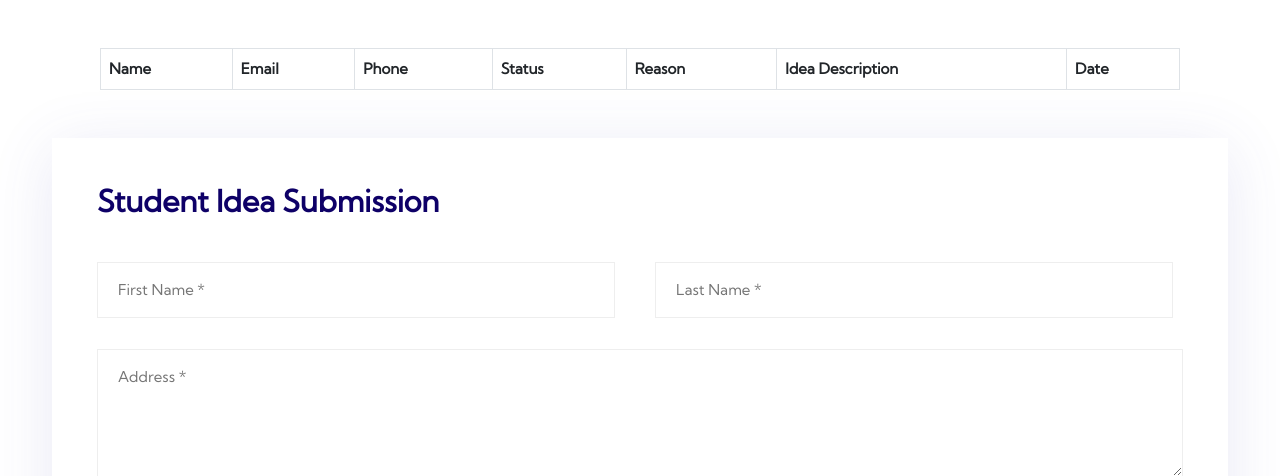
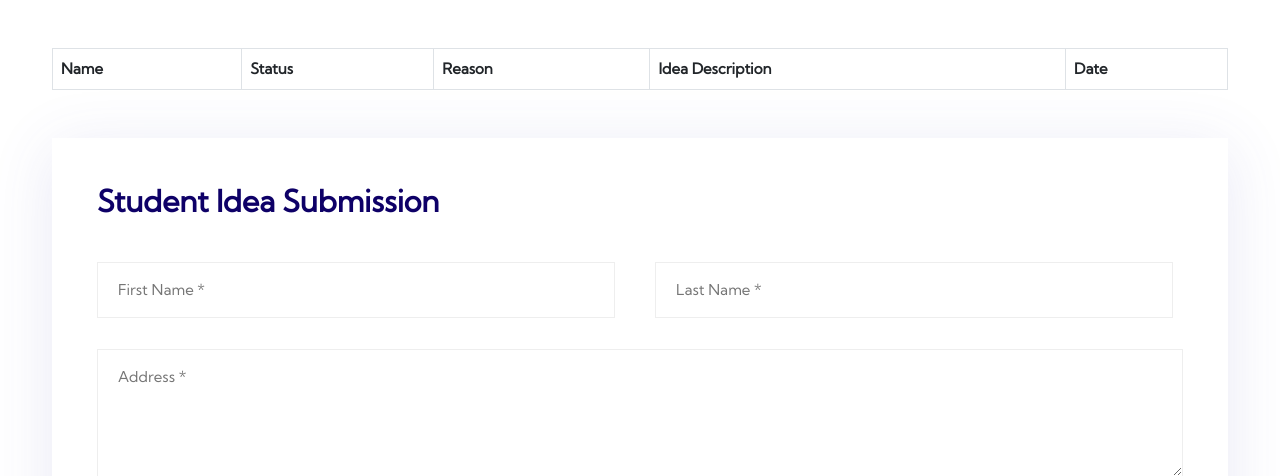
Before and after one commit to DT7Solutions/ignit-ap, a Django app: page /studentideaform/ in a window 1280 px wide. Shown: the part 549-1025 px from the top of the page. Run offline with Django 4.2, Linux system fonts and the light colour scheme; a user stored in the database is signed in; data comes from the database, SQL or seed files in the repository; lists and menus that the app fills with data are empty; some libraries are stand-ins or nearby versions.

Commit message:
change regirster page

```diff
--- a/igniteap/templates/uifiles/student-idea-submission.html
+++ b/igniteap/templates/uifiles/student-idea-submission.html
@@ -23,13 +23,13 @@
 
 
 
-<div class="container-fluid pt-5 mt-5 mb-5">
+<div class="container pt-5 mt-5 mb-5">
     <table class="table table-bordered ">
         <thead>
           <tr>
             <th scope="col">Name</th>
-            <th scope="col">Email</th>
-            <th scope="col">Phone</th>
+            <!-- <th scope="col">Email</th>
+            <th scope="col">Phone</th> -->
             <th scope="col">Status</th>
             <th scope="col">Reason</th>
             <th scope="col">Idea Description</th>
@@ -44,8 +44,8 @@
             {% for item in student_submit %}
           <tr>
             <td>{{item.Firstname}} {{ item.Lastname }}</td>
-            <td>{{item.Email}}</td>
-            <td>{{item.Phone}}</td>
+            <!-- <td>{{item.Email}}</td>
+            <td>{{item.Phone}}</td> -->
             <td>{{item.Approved}}</td>
             <td>{{item.Reason}}</td>
             <td>{{item.Idea_Description}}</td>
```
